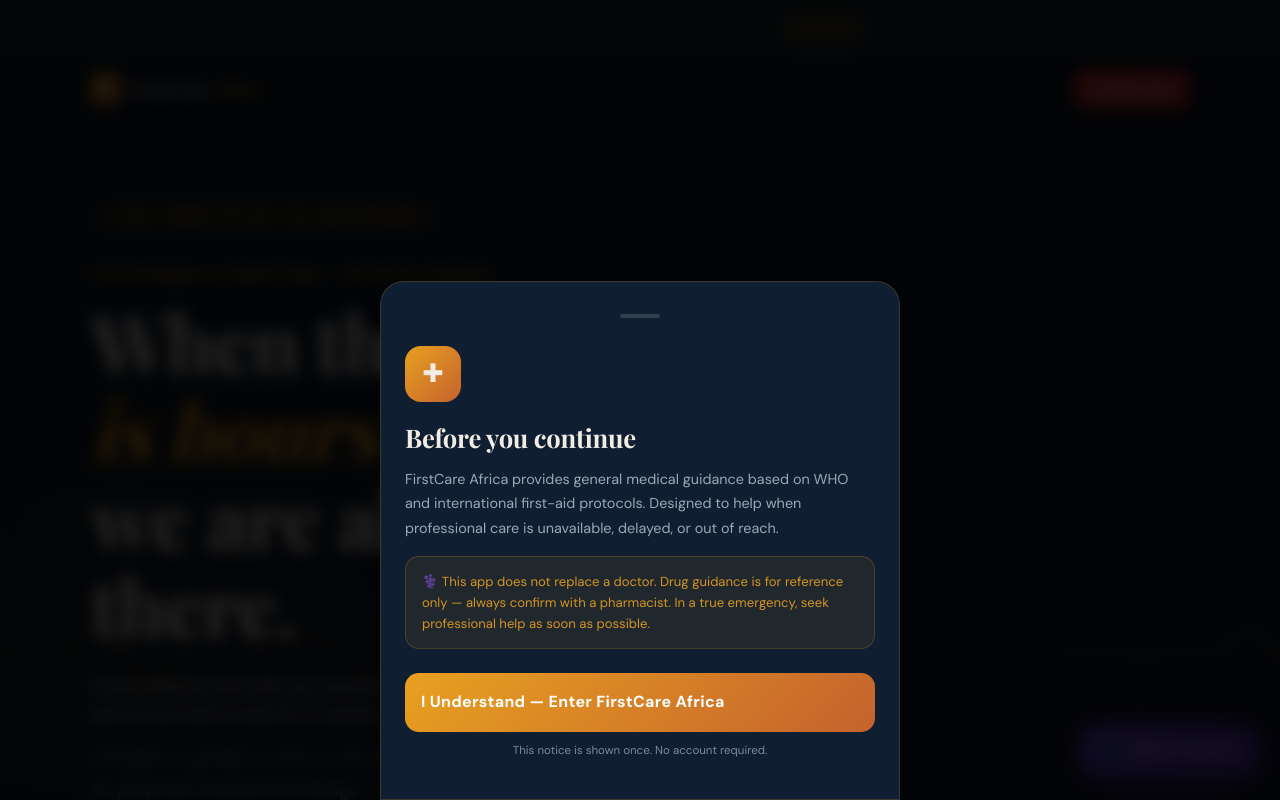
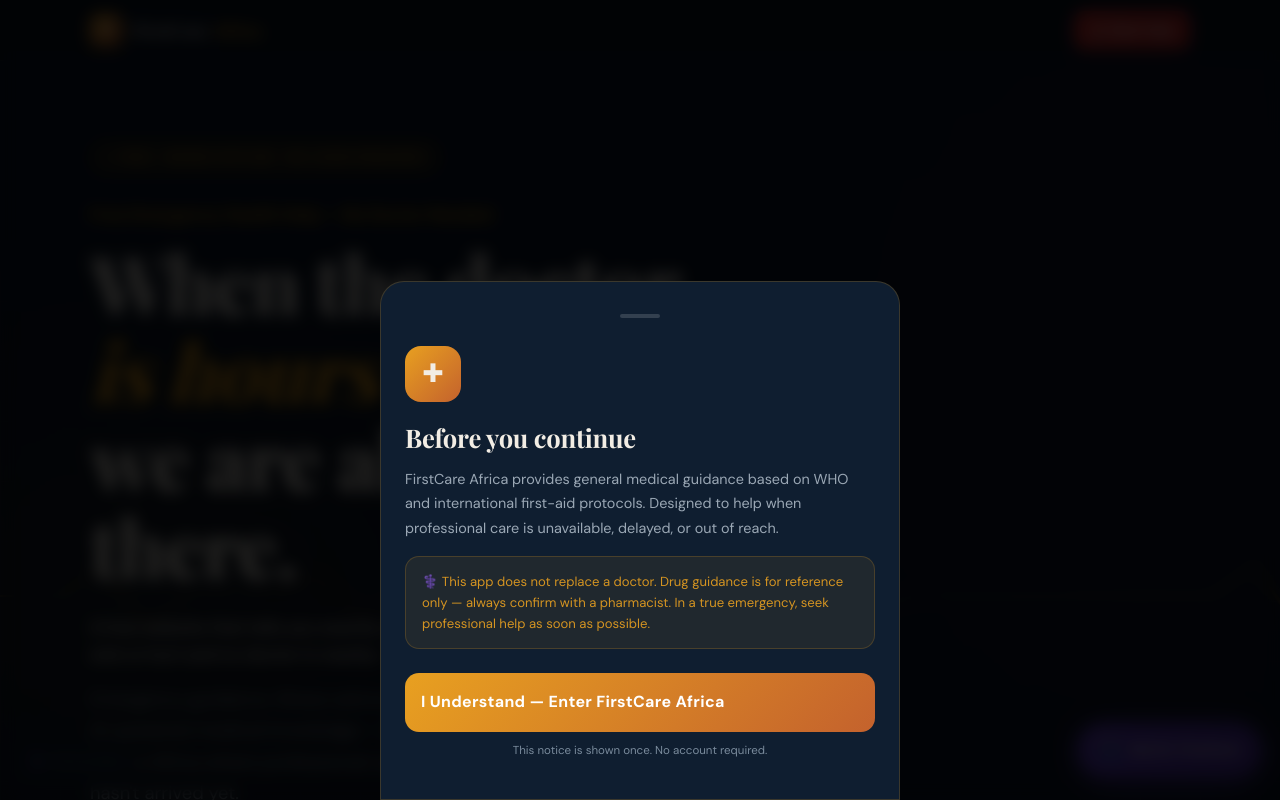
Before and after one commit to louisnkan/firstcareafrica, a Next.js app: page / in a window 1280 px wide. Shown: the top 800 px of the page. Built offline with nearby package versions, Linux system fonts and the light colour scheme; a web font is replaced by a local one.

Commit message:
Refactor ModeToggle component for improved UI

```diff
--- a/components/ModeToggle.js
+++ b/components/ModeToggle.js
@@ -7,52 +7,39 @@
   const isClinical = mode === 'clinical'
 
   return (
-    <div style={{
-      position: 'sticky',
-      top: 0,
-      zIndex: 140,
-      width: '100%',
-      background: isClinical
-        ? 'linear-gradient(90deg, #0C8599, #1971C2)'
-        : '#0F1E30',
-      borderBottom: isClinical
-        ? '1px solid rgba(255,255,255,0.15)'
-        : '1px solid rgba(255,255,255,0.06)',
-      padding: '7px 16px',
-      display: 'flex',
-      alignItems: 'center',
-      justifyContent: 'center',
-      gap: '10px',
-      fontFamily: "'DM Sans', sans-serif"
-    }}>
-      <span style={{
-        color: isClinical ? 'white' : '#5C6E7E',
-        fontSize: '0.72rem',
-        fontWeight: '600'
-      }}>
-        {isClinical
-          ? 'Health Worker View — dosing, referral & clinical detail shown'
-          : 'Trained health worker? Switch views for faster clinical reference.'}
-      </span>
     <button
       onClick={() => setMode(isClinical ? 'patient' : 'clinical')}
       style={{
-          background: isClinical ? 'rgba(255,255,255,0.15)' : 'rgba(232,160,32,0.12)',
+        position: 'fixed',
+        bottom: '16px',
+        left: '16px',
+        zIndex: 130,
+        display: 'flex',
+        alignItems: 'center',
+        gap: '6px',
+        background: isClinical
+          ? 'linear-gradient(135deg, #0C8599, #1971C2)'
+          : 'rgba(15,30,48,0.85)',
         border: isClinical
-            ? '1px solid rgba(255,255,255,0.3)'
-            : '1px solid rgba(232,160,32,0.3)',
-          borderRadius: '20px',
-          padding: '4px 12px',
-          color: isClinical ? 'white' : '#E8A020',
-          fontSize: '0.7rem',
+          ? '1px solid rgba(255,255,255,0.25)'
+          : '1px solid rgba(255,255,255,0.1)',
+        borderRadius: '18px',
+        padding: '7px 12px',
+        color: isClinical ? 'white' : '#5C6E7E',
+        fontFamily: "'DM Sans', sans-serif",
+        fontSize: '0.68rem',
         fontWeight: '700',
+        letterSpacing: '0.02em',
         cursor: 'pointer',
-          whiteSpace: 'nowrap',
-          flexShrink: 0
+        boxShadow: isClinical
+          ? '0 2px 14px rgba(12,133,153,0.35)'
+          : '0 1px 6px rgba(0,0,0,0.2)',
+        backdropFilter: 'blur(6px)'
       }}
+      aria-label={isClinical ? 'Switch back to patient view' : 'Switch to Clinical View for health workers'}
     >
-        {isClinical ? 'Back to Patient View' : 'Switch View'}
+      <span style={{ fontSize: '0.8rem' }}>⚕️</span>
+      {isClinical ? 'Clinical View' : 'Clinical View'}
     </button>
-    </div>
   )
 }
```
Lines whose indentation alone changed are shown as unchanged.
